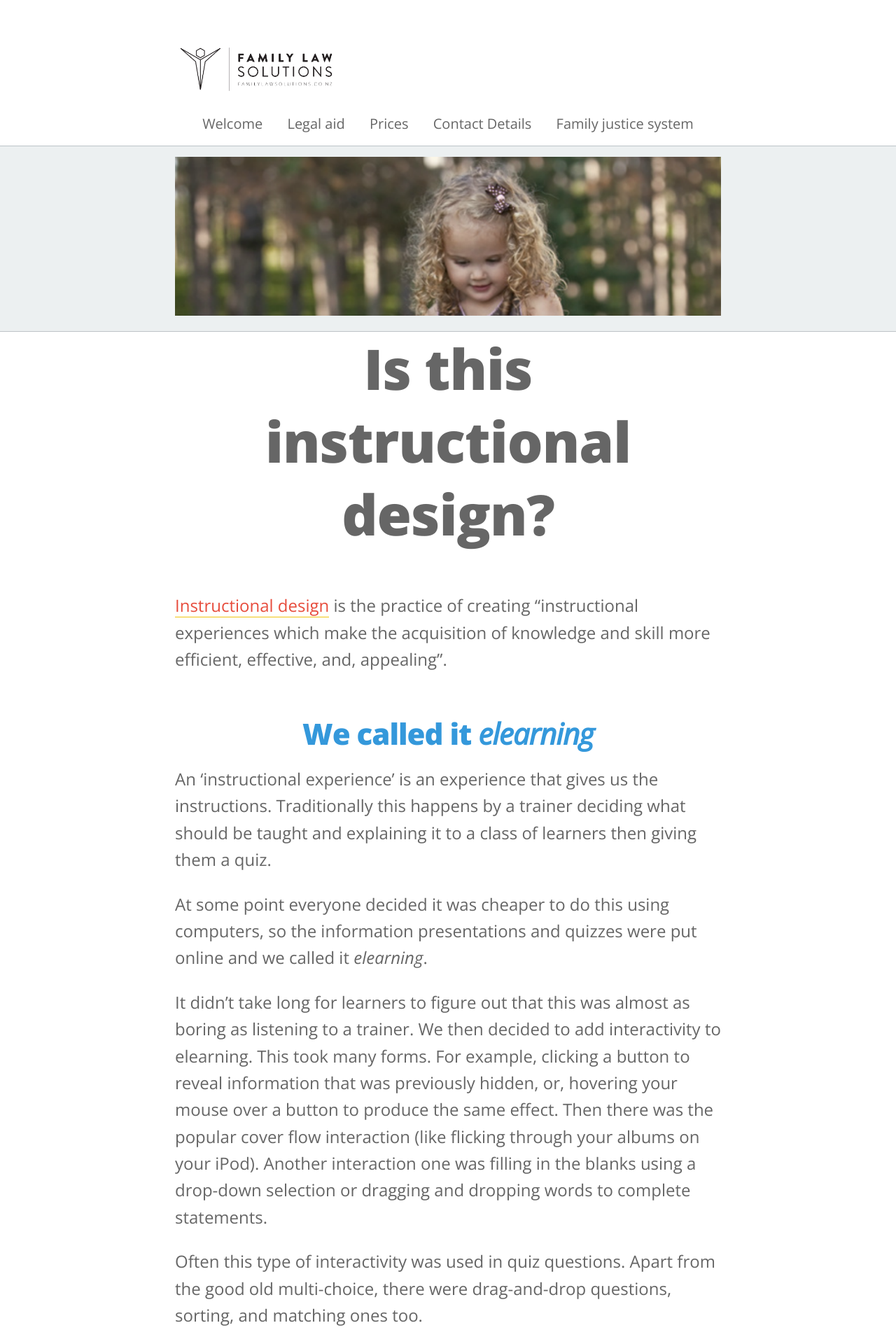
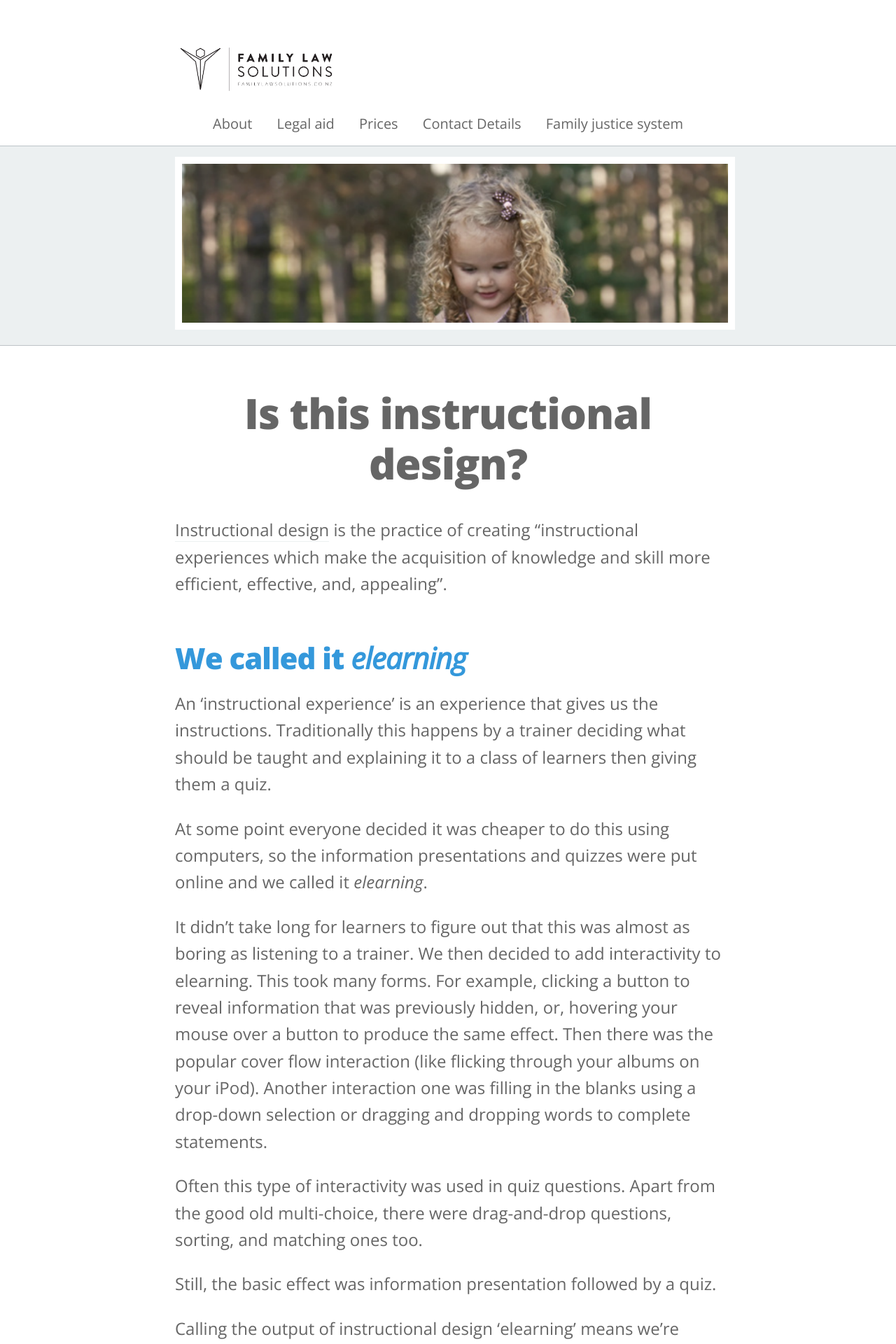
Before and after one commit to familylawsolutions/familylawsolutions.github.io, a Jekyll site: the page built from _posts/2014-07-17-is-this-instructional-design.md, in a window 1280 px wide. Shown: the top 1920 px of the page at 70% size. Built offline with Jekyll 4.4.1, drawn with Linux system fonts in a browser that asks for light colours; Markdown is read by kramdown in place of the engine named in the settings.

Commit message:
edit css

```diff
--- a/_layouts/default.html
+++ b/_layouts/default.html
@@ -33,23 +33,24 @@
     <header class="container">
       <div class="row">
         <div class="four columns">
-        <img src="/images/3784 Family Law Solutions Logo Black.png" alt="Family Law Solutions logo">
+        <a href="/" class="no-border"><img src="/images/3784 Family Law Solutions Logo Black.png" alt="Family Law Solutions logo">
+        </a>
         </div>
       </div>
     </header>
     <nav class="container">
       <ul>
-        <li><a ref="#fakelink">Welcome</a></li>
-        <li><a ref="#fakelink">Legal aid</a></li>
-        <li><a ref="#fakelink">Prices</a></li>
-        <li><a ref="#fakelink">Contact Details</a></li>
-        <li><a ref="#fakelink">Family justice system</a></li>
+        <li><a href="/about/">About</a></li>
+        <li><a href="#fakelink">Legal aid</a></li>
+        <li><a href="#fakelink">Prices</a></li>
+        <li><a href="#fakelink">Contact Details</a></li>
+        <li><a href="#fakelink">Family justice system</a></li>
       </ul>
     </nav>
 
-    <div id="hero" style="border-top: 1px solid #bdc3c7; border-bottom: 1px solid #bdc3c7; padding: 15px 0; background: #ecf0f1;">
+    <div id="hero" style="border-top: 1px solid #bdc3c7; border-bottom: 1px solid #bdc3c7; padding: 15px 0; background: #ecf0f1; margin-bottom: 60px;">
       <div class="container">
-        <img src="/images/girl.png" alt="this is a girl" class="u-c-txt">
+        <img src="/images/girl.png" alt="this is a girl" class="u-c-txt" style="border: 10px solid #fff;">
       </div>
     </div>
 
--- a/skeleton/css/custom.css
+++ b/skeleton/css/custom.css
@@ -19,26 +19,18 @@
 
 h1, h2, h3 {
   font-weight: 800;
-  text-align: center;
 }
 
 h1 {
-  font-size: 4rem;
-  margin-bottom: 3rem;
-  line-height: 1.3;
+  font-size: 2rem;
+  margin-bottom: 2rem;
+  line-height: 1.2;
 }
 
   @media (min-width: 550px) {
     h1 {
       font-size: 6rem;
       margin-bottom: 4rem;
-    }
-  }
-
-  @media (min-width: 750px) {
-    h1 {
-      font-size: 8rem;
-      margin-bottom: 6rem;
     }
   }
 
@@ -78,19 +70,20 @@
 
 /* links */
 a:link, a:visited, a:active {
+  color: #666;
   text-decoration: none;
-  border-bottom: 1px solid #f1c40f;
-  color: #e74c3c;
+  border-bottom: 1px solid #ecf0f1;
 }
 
 a:hover {
-  background: #3498db;
+  background: #ecf0f1;
   border: none;
-  color: #666;
 }
-  a.site-avatar:hover {
+  a.no-border {
+    border: 0;
     background: none;
-  }
+}
+
 
 .button {
   font-size: 18px;
@@ -267,10 +260,12 @@
       nav li a {
         padding: 5px;
         color: #666;
+        border: none !important;
       }
 
         nav li a:hover {
           background: #ecf0f1;
+          color: #666;
         }
 
 
@@ -350,6 +345,8 @@
 
 .wrapper-footer {
   margin-top: 60px;
+  padding-top: 30px;
+  background: #ecf0f1;
 }
 
 .footer-links ul {
```
Also changed, not shown: about.md (+10 -21 lines).
